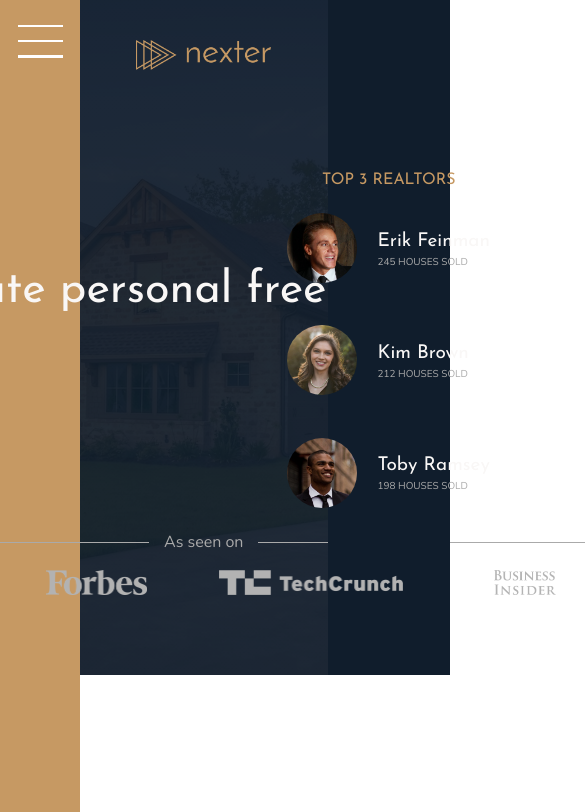
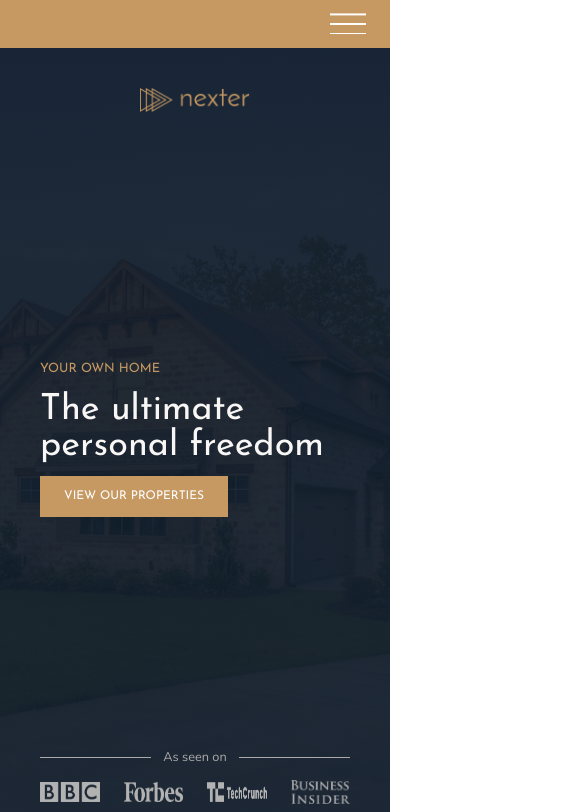
Before and after one commit to elenetskitishvili/nexter-luxury-homes, a website: page index.html in a window 390 px wide. Shown: the top 812 px of the page, 585 px wide, since content can reach past the window. Drawn offline with nearby package versions, Linux system fonts and the light colour scheme; files that its build step writes are made by us from their sources.

Commit message:
feat(responsive): make project responsive

```diff
--- a/sass/_base.scss
+++ b/sass/_base.scss
@@ -14,6 +14,12 @@ $color-grey-dark-2: #6d5d4b;
 $font-primary: "Nunito", sans-serif;
 $font-display: "Josefin Sans", sans-serif;
 
+// RESPONSIVE BREAKPOINTS
+$bp-largest: 75em; // 1200px
+$bp-large: 62.5em; // 1000px
+$bp-medium: 50em; // 800px
+$bp-small: 37.5em; // 600px
+
 *,
 *::before,
 *::after {
@@ -25,6 +31,10 @@ $font-display: "Josefin Sans", sans-serif;
 html {
   box-sizing: border-box;
   font-size: 62.5%;
+
+  @media only screen and (max-width: $bp-largest) {
+    font-size: 50%;
+  }
 }
 
 body {
@@ -42,4 +52,17 @@ body {
     [center-start] repeat(8, [col-start] minmax(min-content, 14rem) [col-end])
     [center-end]
     minmax(6rem, 1fr) [full-end];
+
+  @media only screen and (max-width: $bp-large) {
+    grid-template-rows: 6rem 80vh min-content 40vw repeat(3, min-content);
+    grid-template-columns:
+      [full-start] minmax(6rem, 1fr)
+      [center-start] repeat(8, [col-start] minmax(min-content, 14rem) [col-end])
+      [center-end]
+      minmax(6rem, 1fr) [full-end];
+  }
+
+  @media only screen and (max-width: $bp-medium) {
+    grid-template-rows: 6rem calc(100vh - 6rem);
+  }
 }
--- a/sass/_header.scss
+++ b/sass/_header.scss
@@ -12,10 +12,17 @@
   padding-top: 4rem;
 
   display: grid;
-  grid-template-rows: 1fr min-content 6rem 1fr;
-  grid-template-columns: max-content;
+  grid-template-rows: 1fr min-content minmax(6rem, min-content) 1fr;
+  grid-template-columns: minmax(min-content, max-content);
   grid-row-gap: 1.5rem;
   justify-content: center;
+
+  @media only screen and (max-width: $bp-medium) {
+    grid-column: 1 / -1;
+  }
+  @media only screen and (max-width: $bp-small) {
+    padding: 5rem;
+  }
 
   &__logo {
     height: 3rem;
@@ -50,9 +57,11 @@
     grid-template-columns: repeat(4, 1fr);
     grid-column-gap: 3rem;
     justify-items: center;
+    align-items: center;
 
     img {
-      height: 2.5rem;
+      min-height: 2.5rem;
+      max-width: 100%;
       filter: brightness(70%);
     }
   }
--- a/sass/_realtors.scss
+++ b/sass/_realtors.scss
@@ -9,12 +9,24 @@
   justify-items: center;
   grid-row-gap: 2rem;
 
+  @media only screen and (max-width: $bp-medium) {
+    grid-column: 1 / -1;
+  }
+
   &__list {
     display: grid;
     grid-template-columns: min-content max-content;
     grid-column-gap: 2rem;
     grid-row-gap: 5vh;
     align-items: center;
+
+    @media only screen and (max-width: $bp-medium) {
+      grid-template-columns: repeat(3, min-content max-content);
+    }
+
+    @media only screen and (max-width: $bp-small) {
+      grid-template-columns: min-content max-content;
+    }
   }
 
   &__img {
--- a/sass/_sidebar.scss
+++ b/sass/_sidebar.scss
@@ -4,6 +4,13 @@
   grid-row: 1 / -1;
   display: flex;
   justify-content: center;
+
+  @media only screen and (max-width: $bp-large) {
+    grid-column: 1 / -1;
+    grid-row: 1 / 2;
+    justify-content: flex-end;
+    align-items: center;
+  }
 }
 
 .nav-btn {
@@ -30,4 +37,17 @@
     height: 3px;
     transform: translateY(1.3rem);
   }
+
+  @media only screen and (max-width: $bp-large) {
+    margin-top: 0;
+    margin-right: 3rem;
+
+    &::before {
+      transform: translateY(-1.2rem);
+    }
+    &::after {
+      height: 1px;
+      transform: translateY(1rem);
+    }
+  }
 }
--- a/sass/_story.scss
+++ b/sass/_story.scss
@@ -6,11 +6,17 @@
         rgba($color-primary, 0.5)
       ),
       url(../img/back.jpg);
+    background-size: cover;
 
     display: grid;
     grid-template-rows: repeat(6, 1fr);
     grid-template-columns: repeat(6, 1fr);
     align-items: center;
+
+    @media only screen and (max-width: $bp-medium) {
+      grid-column: 1 / -1;
+      padding: 6rem;
+    }
   }
 
   &__img--1 {
@@ -18,6 +24,11 @@
     grid-row: 2 / 6;
     grid-column: 2 / 6;
     box-shadow: 0 2rem 5rem rgba(#000, 0.1);
+
+    @media only screen and (max-width: $bp-medium) {
+      grid-column: 1 / 5;
+      grid-row: 1 / -1;
+    }
   }
 
   &__img--2 {
@@ -26,6 +37,11 @@
     grid-column: 4 / 7;
     z-index: 10;
     box-shadow: 0 2rem 5rem rgba(#000, 0.1);
+
+    @media only screen and (max-width: $bp-medium) {
+      grid-row: 1 / -1;
+      width: 100%;
+    }
   }
 
   &__content {
@@ -40,6 +56,11 @@
     display: grid;
     align-content: center;
     justify-items: start;
+
+    @media only screen and (max-width: $bp-medium) {
+      grid-column: 1 / -1;
+      grid-row: 5 / 6;
+    }
   }
 
   &__text {
```
